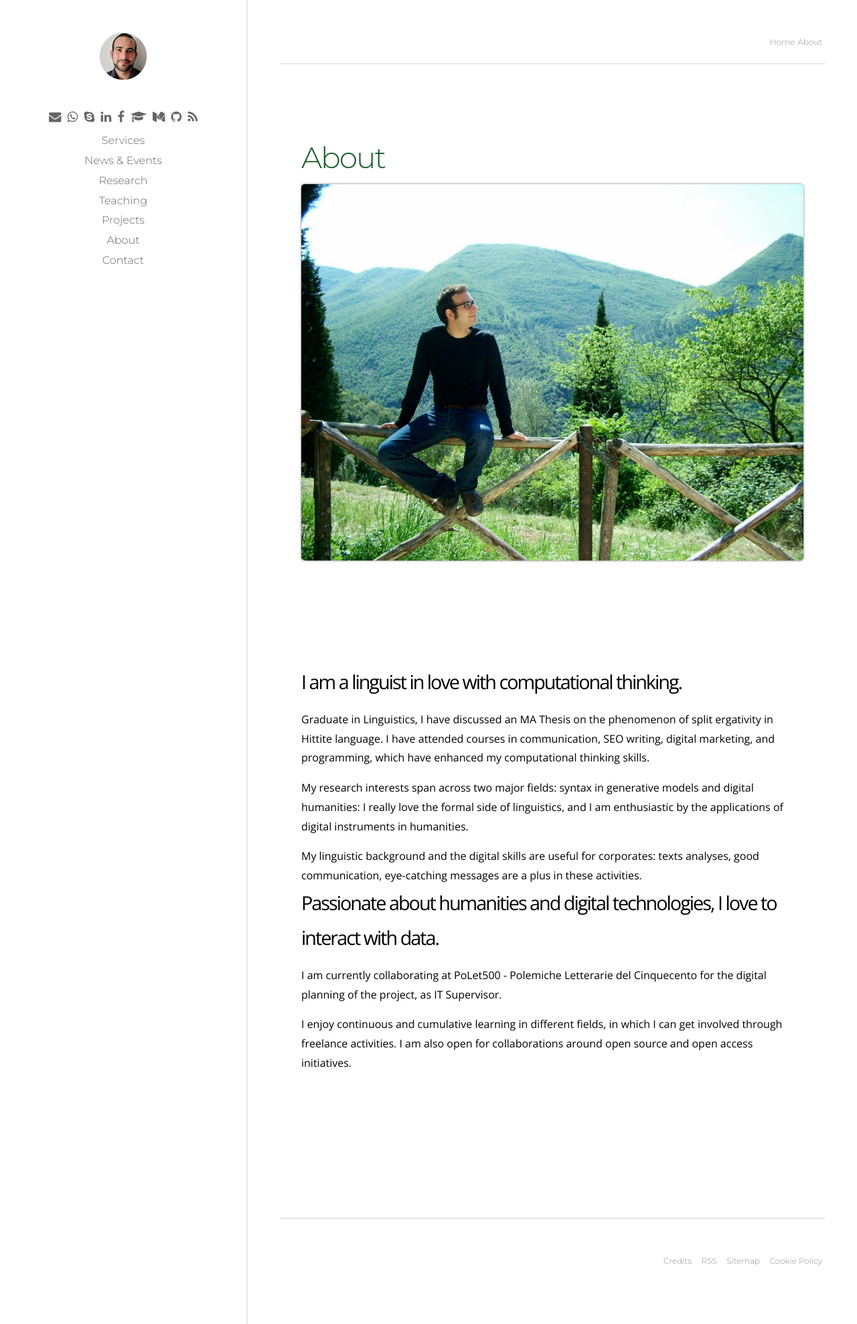
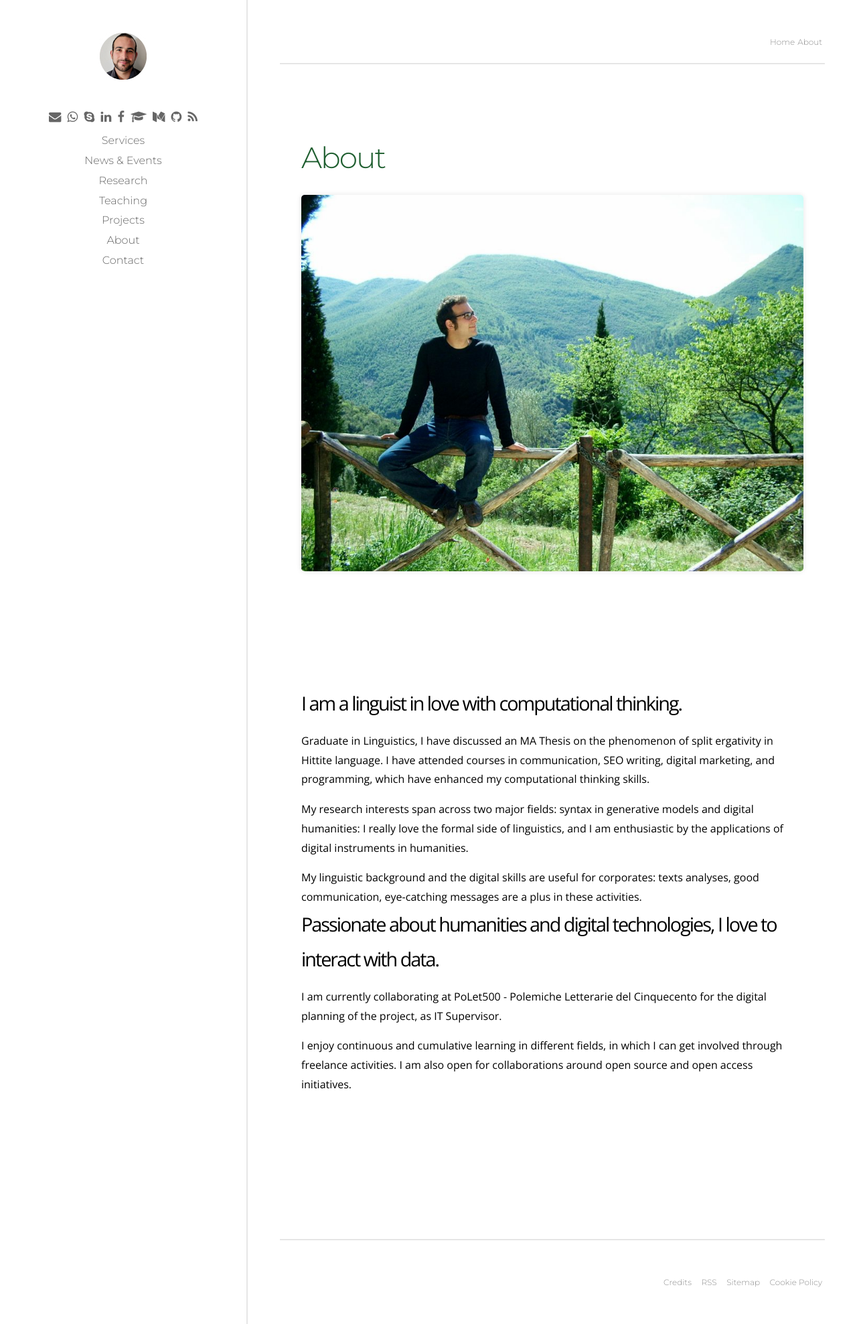
Before and after one commit to p-marco/p-marco.github.io, a Jekyll site: the page built from about.md, in a window 1280 px wide. Shown: the whole page at 67% size. Built offline with Jekyll 4.4.1, drawn with Linux system fonts in a browser that asks for light colours.

Commit message:
default layout test

```diff
--- a/_includes/item-header.html
+++ b/_includes/item-header.html
@@ -16,7 +16,7 @@
 </span>
 
 {% if page.image %}
-    <img src= "{{basedir}}/{{ page.image }}" style="width:100%; max-width:100%; border-radius:5px; box-shadow: 0 0 0.2em #666">
+    <img src= "{{basedir}}/{{ page.image }}" style="width:100%; max-width:100%; border-radius:5px; box-shadow: 0 0 0.5em #e6e6e6; margin-top:1em; margin-bottom:1em">
 {% endif %}
 
 
```
